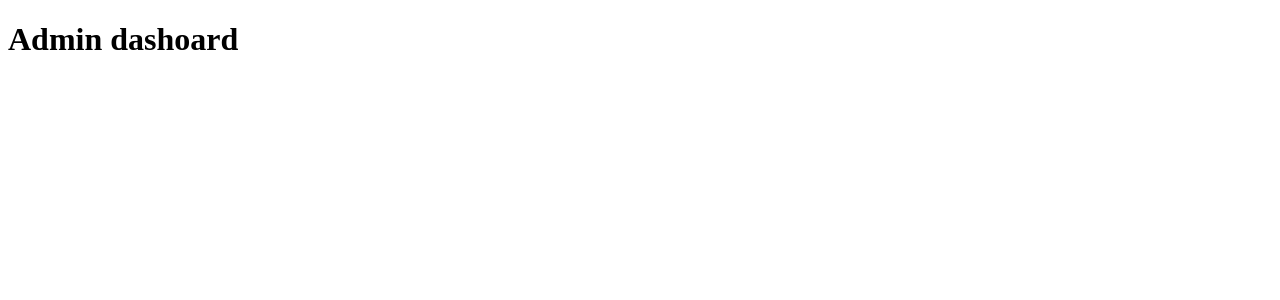
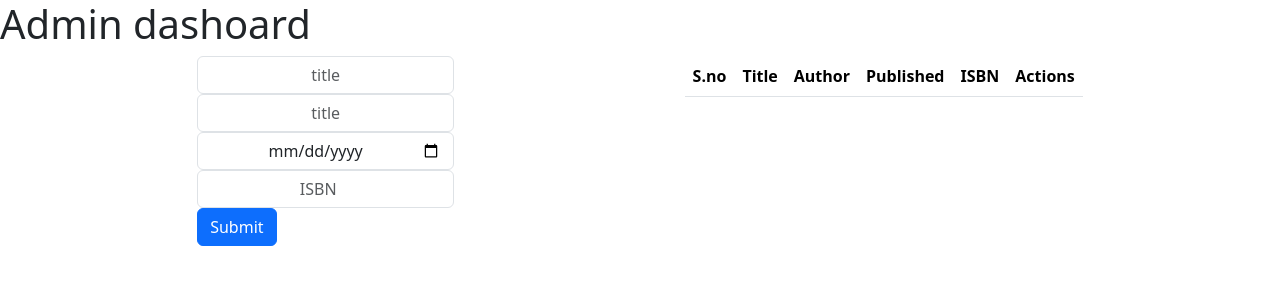
Before and after one commit to BalavigneshRajasekar/LibraryAdminDashboard-React, a React (Vite) app in the folder Library-Admin-Dashboard/: page / in a window 1280 px wide. Shown: the top 300 px of the page. Built offline with nearby package versions, Linux system fonts and the light colour scheme.

Commit message:
Books logic created

```diff
--- a/Library-Admin-Dashboard/src/App.css
+++ b/Library-Admin-Dashboard/src/App.css
@@ -0,0 +1,4 @@
+.w {
+  width: 100%;
+  background-color: red;
+}
--- a/Library-Admin-Dashboard/src/App.jsx
+++ b/Library-Admin-Dashboard/src/App.jsx
@@ -1,9 +1,12 @@
 import "./App.css";
+import "bootstrap/dist/css/bootstrap.min.css";
+import Books from "./components/Books";
 
 function App() {
   return (
-    <div className="App">
+    <div className="App ">
       <h1>Admin dashoard</h1>
+      <Books></Books>
     </div>
   );
 }
--- /dev/null
+++ b/Library-Admin-Dashboard/src/components/Books.jsx
@@ -0,0 +1,131 @@
+import { ErrorMessage, Field, Form, Formik, useFormik } from "formik";
+import * as yup from "yup";
+import React, { useState } from "react";
+import "../App.css";
+import BooksList from "./BooksList";
+function Books() {
+  const [books, setBooks] = useState([]);
+  const [id, setId] = useState(0);
+  const [editUser, setEditUser] = useState(null); //Contain the book which is going to edit
+  const [showEdit, setShowEdit] = useState(false);
+
+  //Initial Schema
+  const initialSchema = {
+    id: "",
+    title: "",
+    author: "",
+    publishedDate: "",
+    isbn: "",
+  };
+  //Schema only for editing purpose
+  const editValues = {
+    id: editUser?.id,
+    title: editUser?.title,
+    author: editUser?.author,
+    publishedDate: editUser?.publishedDate,
+    isbn: editUser?.isbn,
+  };
+  const validation = yup.object({
+    title: yup.string().required("Title is required"),
+    author: yup.string().required("Author is required"),
+    publishedDate: yup.string().required("Published Date is required"),
+    isbn: yup
+      .number()
+      .min(12, "min 12 number")
+
+      .required("ISBN is required"),
+  });
+
+  function onSubmit(values) {
+    const data = { ...values, ["id"]: id };
+
+    setBooks([...books, data]);
+    setId(books.length + 1);
+    values.title = "";
+    values.author = "";
+    values.publishedDate = "";
+    values.isbn = "";
+  }
+  const Delete = (id) => {
+    setBooks(books.filter((book) => book.id !== id));
+  };
+
+  const edit = (values) => {
+    const editedBook = books.map((book) => {
+      if (book.id == values.id) {
+        return values;
+      }
+      return book;
+    });
+    setBooks(editedBook);
+    setEditUser(null);
+  };
+
+  return (
+    <div className="d-md-flex justify-content-around container">
+      <div>
+        <Formik
+          initialValues={editUser ? editValues : initialSchema}
+          validationSchema={validation}
+          onSubmit={editUser ? edit : onSubmit}
+          enableReinitialize
+        >
+          <Form>
+            <div>
+              <Field
+                type="text"
+                name="title"
+                className="form-control   text-center "
+                placeholder="title"
+              />
+              <ErrorMessage name="title" component="div"></ErrorMessage>
+            </div>
+            <div>
+              <Field
+                type="text"
+                name="author"
+                className="form-control   text-center"
+                placeholder="title"
+              />
+              <ErrorMessage name="author" component="div"></ErrorMessage>
+            </div>
+            <div>
+              <Field
+                type="date"
+                name="publishedDate"
+                className="form-control  text-center"
+                placeholder="title"
+              />
+              <ErrorMessage name="publishedDate" component="div"></ErrorMessage>
+            </div>
+            <div>
+              <Field
+                type="number"
+                name="isbn"
+                className="form-control text-center"
+                placeholder="ISBN"
+              />
+              <ErrorMessage name="isbn" component="div"></ErrorMessage>
+            </div>
+            <div>
+              {editUser ? (
+                <button type="submit" className="btn btn-primary">
+                  Update
+                </button>
+              ) : (
+                <button type="submit" className="btn btn-primary">
+                  Submit
+                </button>
+              )}
+            </div>
+          </Form>
+        </Formik>
+      </div>
+      <div>
+        <BooksList data={books} delete={Delete} edit={setEditUser}></BooksList>
+      </div>
+    </div>
+  );
+}
+
+export default Books;
--- /dev/null
+++ b/Library-Admin-Dashboard/src/components/BooksList.jsx
@@ -0,0 +1,51 @@
+import React from "react";
+
+function BooksList(props) {
+  const { data } = props;
+  return (
+    <div>
+      <table className="table table-striped">
+        <thead>
+          <tr className="text-center">
+            <th>S.no</th>
+            <th>Title</th>
+            <th>Author</th>
+            <th>Published</th>
+            <th>ISBN</th>
+            <th>Actions</th>
+          </tr>
+        </thead>
+        <tbody>
+          {data
+            ? data.map((book, index) => (
+                <tr key={book.id}>
+                  <td>{index + 1}</td>
+                  <td>{book.title}</td>
+                  <td>{book.author}</td>
+                  <td>{book.publishedDate}</td>
+                  <td>{book.isbn}</td>
+                  <td className="d-md-flex gap-2">
+                    <button
+                      className="btn btn-secondary px-4"
+                      onClick={() => props.edit(book)}
+                    >
+                      {" "}
+                      Edit
+                    </button>
+                    <button
+                      className="btn btn-danger mt-2  mt-md-0 "
+                      onClick={() => props.delete(book.id)}
+                    >
+                      Delete
+                    </button>
+                  </td>
+                </tr>
+              ))
+            : "No books available"}
+        </tbody>
+      </table>
+    </div>
+  );
+}
+
+export default BooksList;
```
Also changed, not shown: Library-Admin-Dashboard/package.json (+8 -1 lines), Library-Admin-Dashboard/src/components/Author.jsx (added), 1 other file (tests, documents, lock files or other folders).
